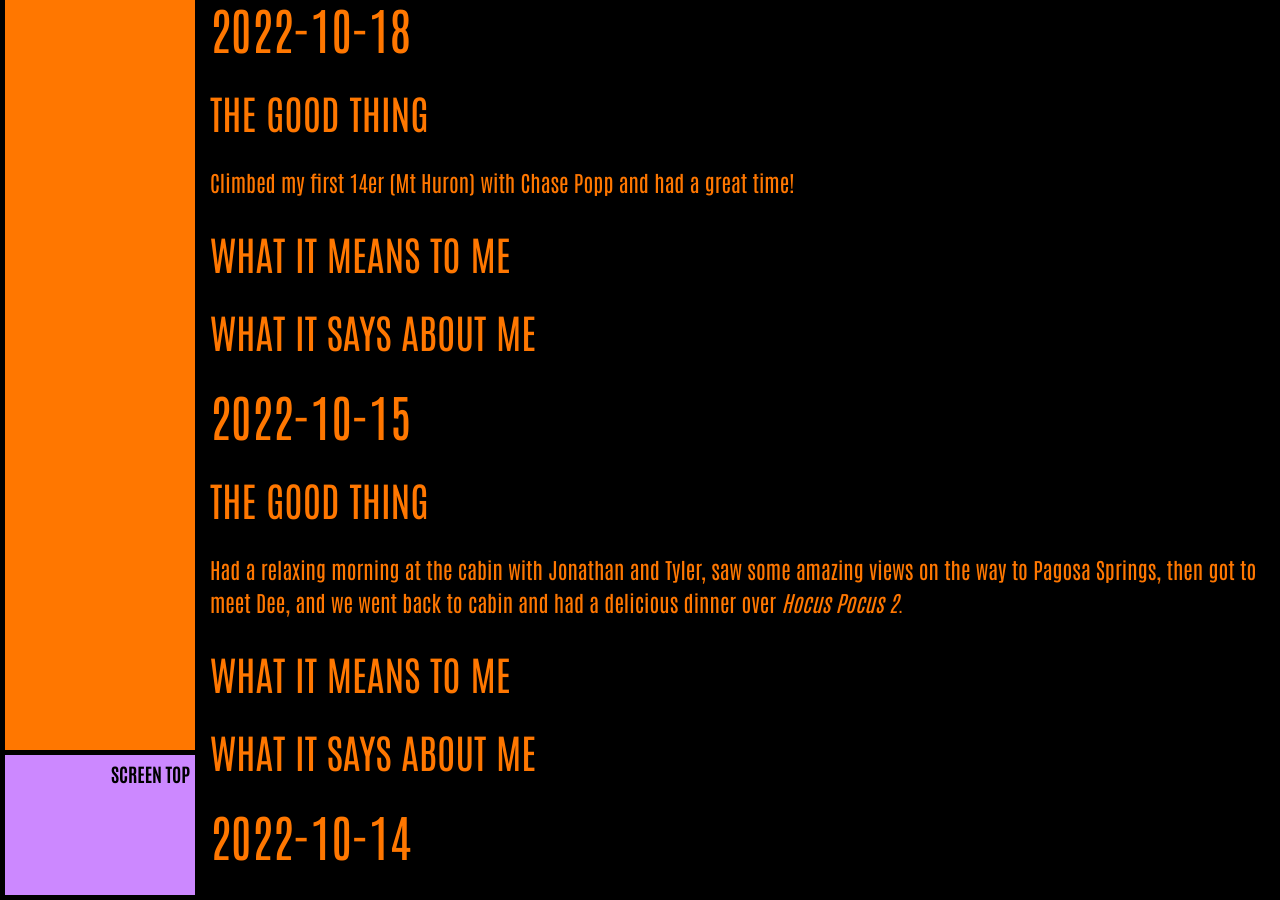
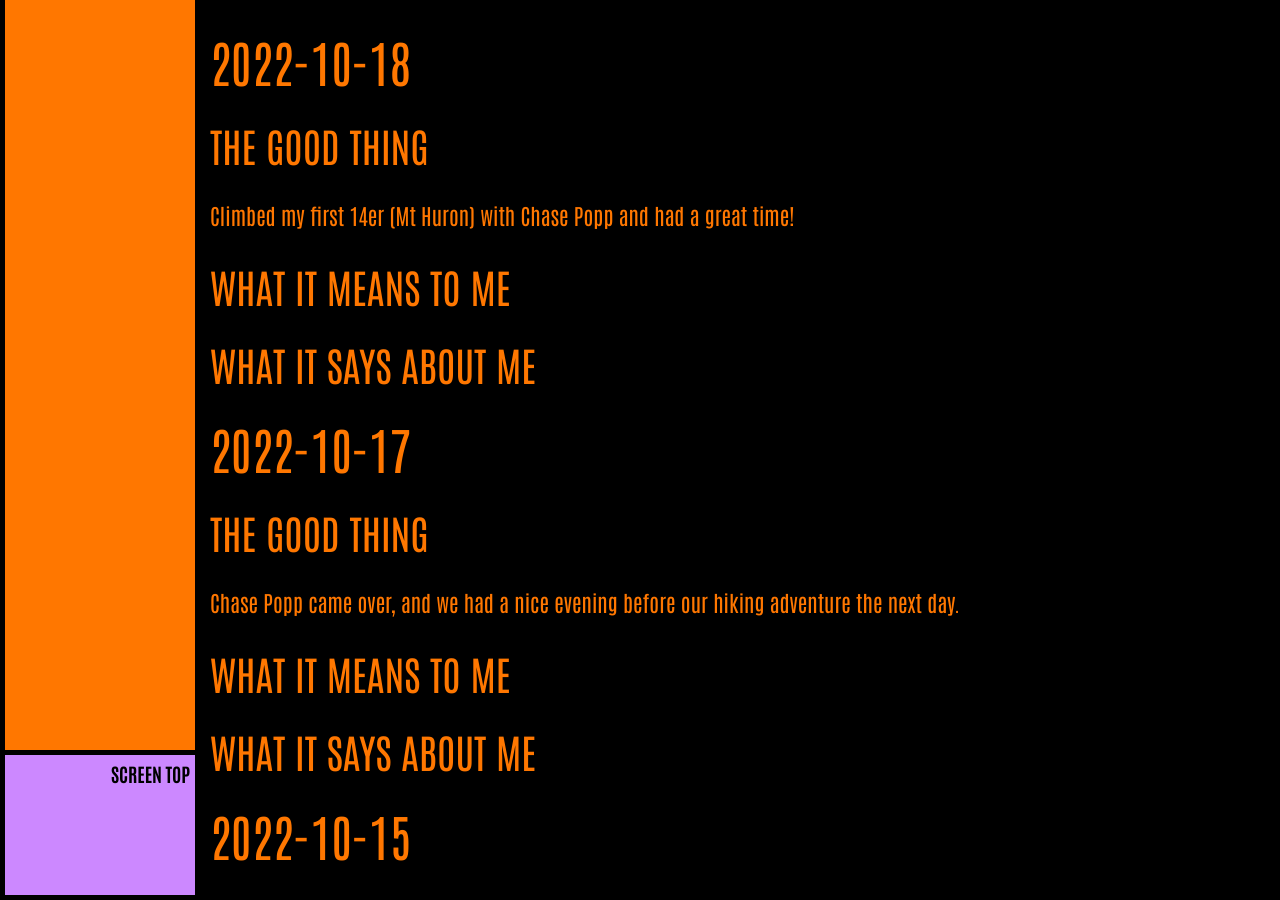
Before and after one commit to ArthurZey/arthurzey.github.io, a Jekyll site: the page built from _pages/one-good-thing.md, in a window 1280 px wide and 900 px high, scrolled down 6964 px. Built offline with Jekyll 4.4.1, drawn with Linux system fonts in a browser that asks for light colours; some of the changed text lies outside the part shown.

Commit message:
added stub for 2022-10-17

```diff
--- a/_pages/one-good-thing.md
+++ b/_pages/one-good-thing.md
@@ -21,6 +21,15 @@ Climbed my first 14er (Mt Huron) with Chase Popp and had a great time!
 ### What It Says about Me
 
 
+## 2022-10-17
+### The Good Thing
+Chase Popp came over, and we had a nice evening before our hiking adventure the next day.
+### What It Means to Me
+
+### What It Says about Me
+
+
+
 
 ## 2022-10-15
 ### The Good Thing
```
Also changed, not shown: other parts of _pages/one-good-thing.md (+1 -1 lines).
